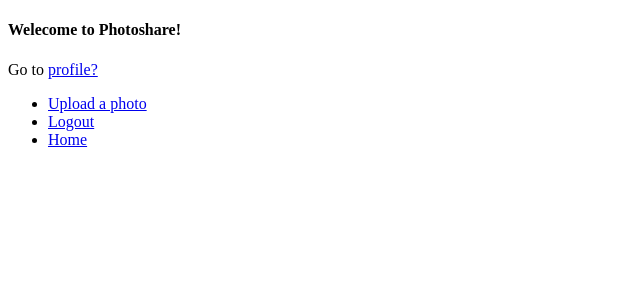
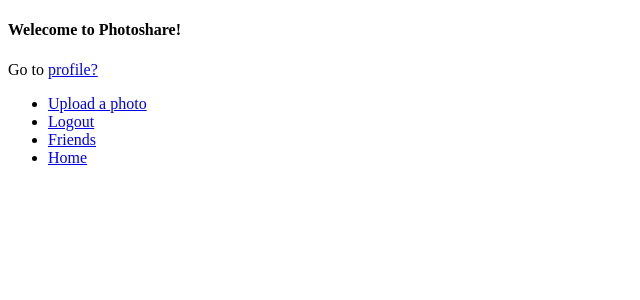
Before and after one commit to addycb/Photo-Sharing-Website, a Flask app: page / in a window 1280 px wide. Shown: the top 300 px of the page, without its empty margins (0-640 px from the left). Run offline with Flask 2, Linux system fonts and the light colour scheme; data that the repository does not hold is empty.

Commit message:
Adding friends link to home, friends html

```diff
--- a/app.py
+++ b/app.py
@@ -179,13 +179,18 @@ def getUserAlbums(uid):
 
 def getFriends(uid):
 	cursor=conn.cursor()
-	cursor.execute("SELECT u.firstname,u.listname FROM users u WHERE u.user_id IN(select f.friend_id FROM friends f where f.user_id='{0}' and f.friend_id = u.user_id)".format(uid))
+	cursor.execute("SELECT u.firstname,u.lastname FROM users u WHERE u.user_id IN(select f.friend2_id FROM friends f where f.friend1_id='{0}')".format(uid))
 	return cursor.fetchall()
 
 def getPicturesbyAlbum(album_id):
 	cursor=conn.cursor()
 	cursor.execute("SELECT imgdata, picture_id, caption FROM Pictures WHERE album_id = '{0}'".format(album_id))
 	return cursor.fetchall() #NOTE return a list of tuples, [(imgdata, pid, caption), ...]
+
+
+
+
+
 
 
 #def getPicturebyTag(tag):
@@ -266,11 +271,11 @@ def hello():
 	return render_template('hello.html', message='Welecome to Photoshare')
 
 #friends page
-#@app.route("/getfriends")
-#@flask.login.login_required
-#def getFriendsPage():
-	#uid=getUserIdFromEmail(flask_login.current_user.id)
-	#return render_template('friends.html',friends=getFriends(uid))
+@app.route("/friends", methods=['GET'])
+@flask_login.login_required
+def getFriendsPage():
+	uid=getUserIdFromEmail(flask_login.current_user.id)
+	return render_template('friends.html',friends=getFriends(uid))
 
 #add friend
 #@app.route("/addfriend")
--- a/templates/friends.html
+++ b/templates/friends.html
@@ -17,10 +17,10 @@
         {% endfor %}
         </ul>
 
-    {% if friends %}
+    {% if friends%}
     <h2>Here are your friends</h2>
         <ul>
-        {% for friend in friendlist %}
+        {% for friend in friends%}
             <li>{{friend[2]}} </li>
         {% endfor %}
         </ul>
--- a/templates/hello.html
+++ b/templates/hello.html
@@ -30,5 +30,7 @@
 <ul>
 <li><a href='/upload'>Upload a photo</a> </li>
 <li><a href='/logout'>Logout</a></li>
+<li><a href='/friends'>Friends</a></li>
 <li><a href='/'>Home</a></li>
+
 </ul>
```
